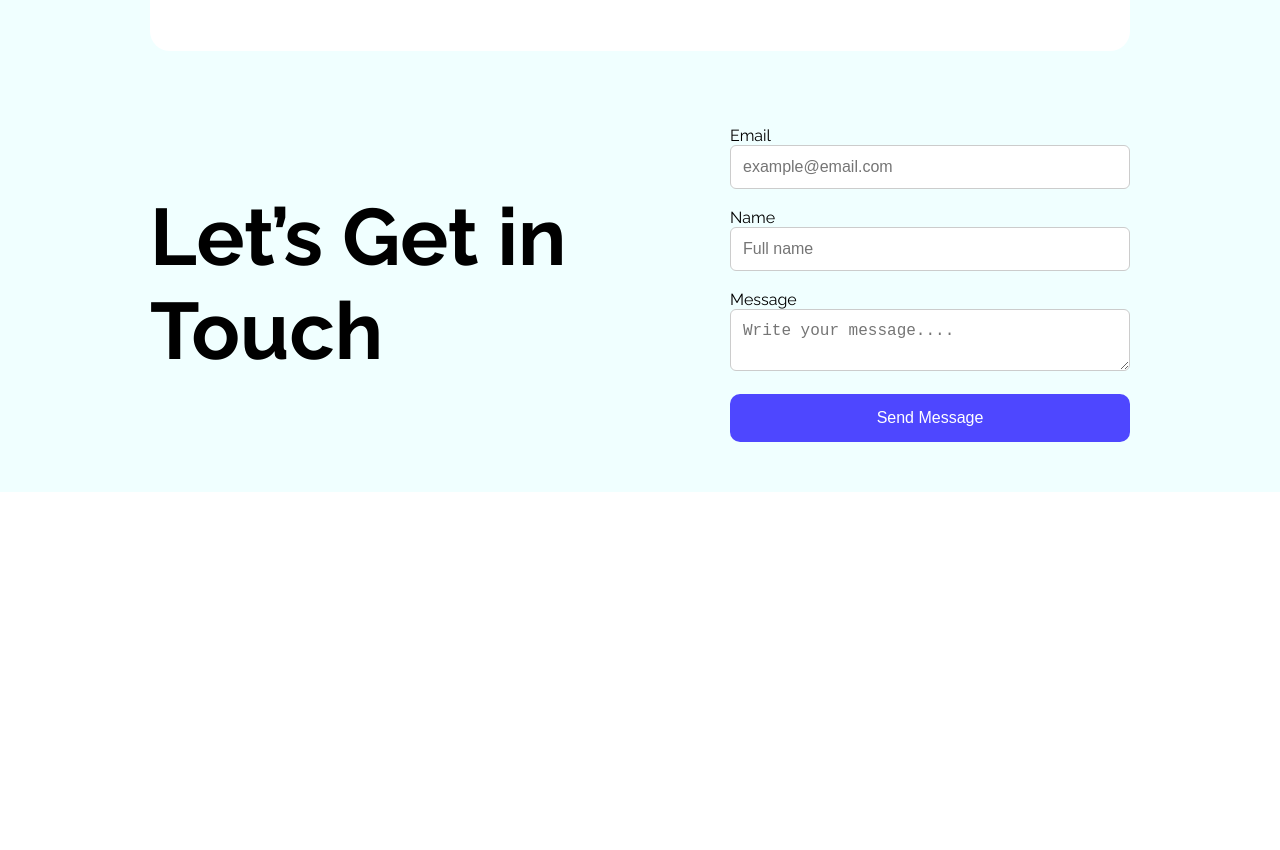
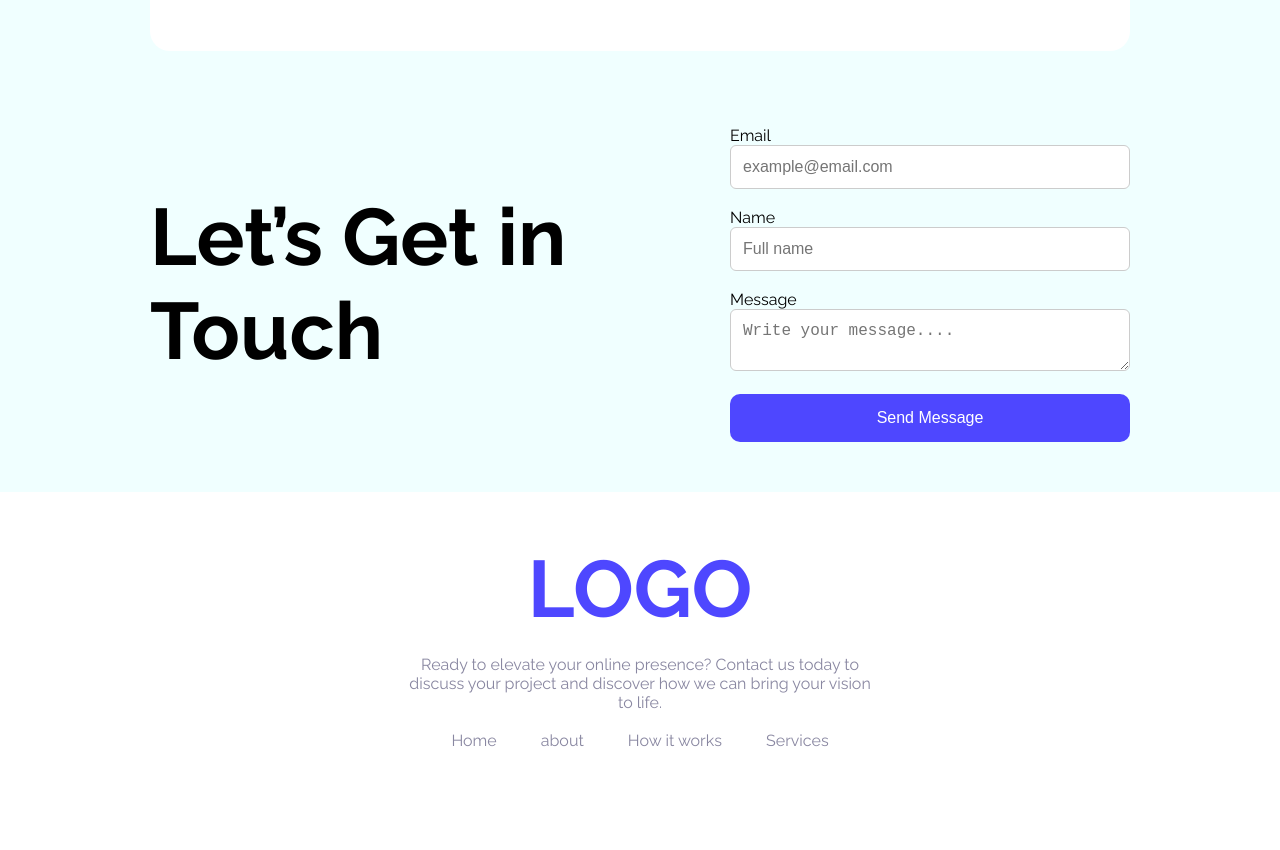
Before and after one commit to kawsar-ahmmed9990/assignment-01-10-07-25, a plain HTML site: page index.html in a window 1280 px wide. Shown: the part 2487-3337 px from the top of the page. Before the commit the page ends 2979 px from the top, so only its background shows below. Drawn offline with Linux system fonts and the light colour scheme.

Commit message:
added footer section

```diff
--- a/index.html
+++ b/index.html
@@ -156,8 +156,19 @@
             </form>
         </div>
     </main>
+
+    <!--footer section-->
     <footer>
-
+        <div class="footer-container">
+            <p class="footer-logo">LOGO</p>
+            <br>
+            <p class="footer-subtitle">Ready to elevate your online presence? Contact us today to discuss your project and discover how we can bring your vision to life.</p>
+            <br>
+            <a class="footer-link" href="">Home</a>
+            <a class="footer-link" href="">about</a>
+            <a class="footer-link" href="">How it works</a>
+            <a class="footer-link" href="">Services</a>
+        </div>
     </footer>
 </body>
 </html>
--- a/styles/style.css
+++ b/styles/style.css
@@ -197,3 +197,31 @@ input, textarea {
       box-sizing: border-box;
       background-color: white;
 }
+
+/* Footer section */
+footer{
+    background-color: white;
+}
+.footer-container{
+    text-align: center;
+    padding-left: 400px;
+    padding-right: 400px;
+    padding-bottom: 100px;
+}
+.footer-logo{
+    font-weight: bold;
+    font-size: 80px;
+    color: #4E47FF;
+    margin: 0px;
+    padding-top: 50px;
+}
+.footer-subtitle{
+    color: #8987A1;
+}
+.footer-link{
+    padding: 20px;
+    color: #8987A1;
+}
+footer a{
+    text-decoration: none;
+}
```
